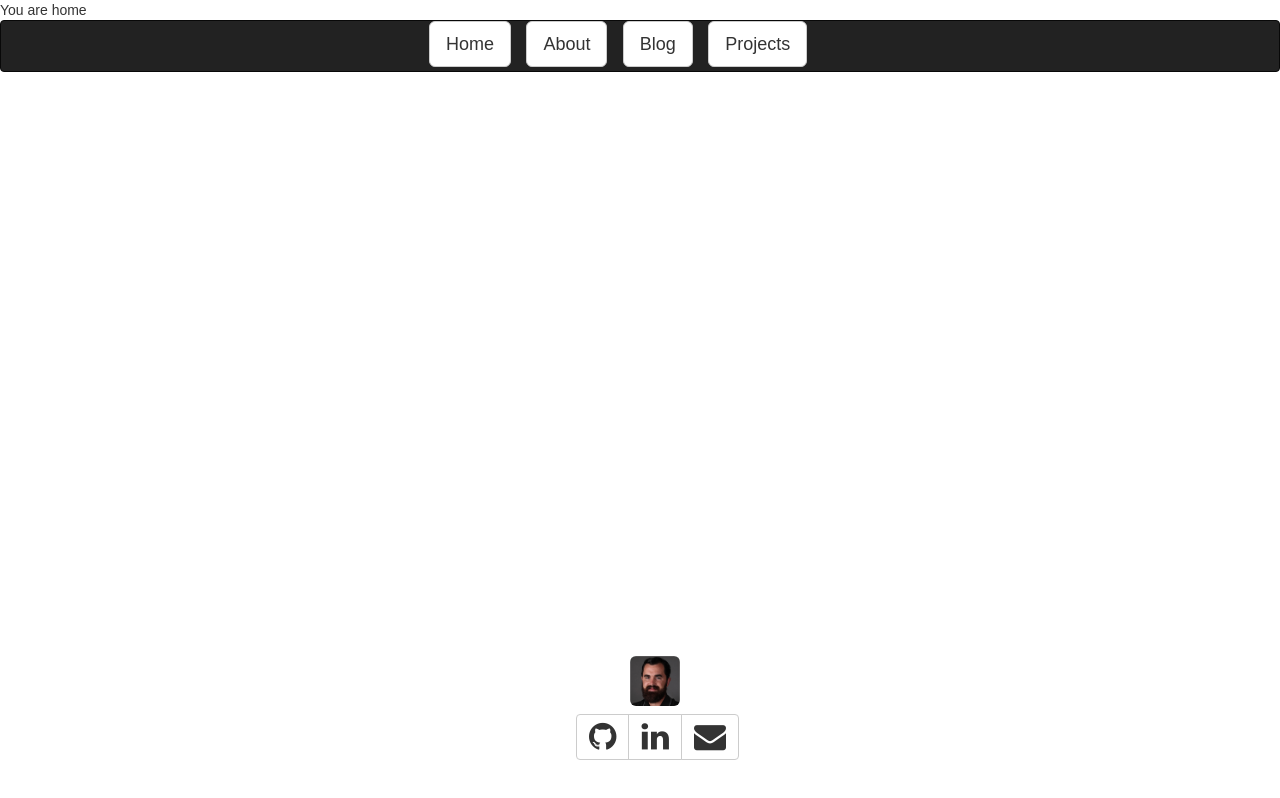
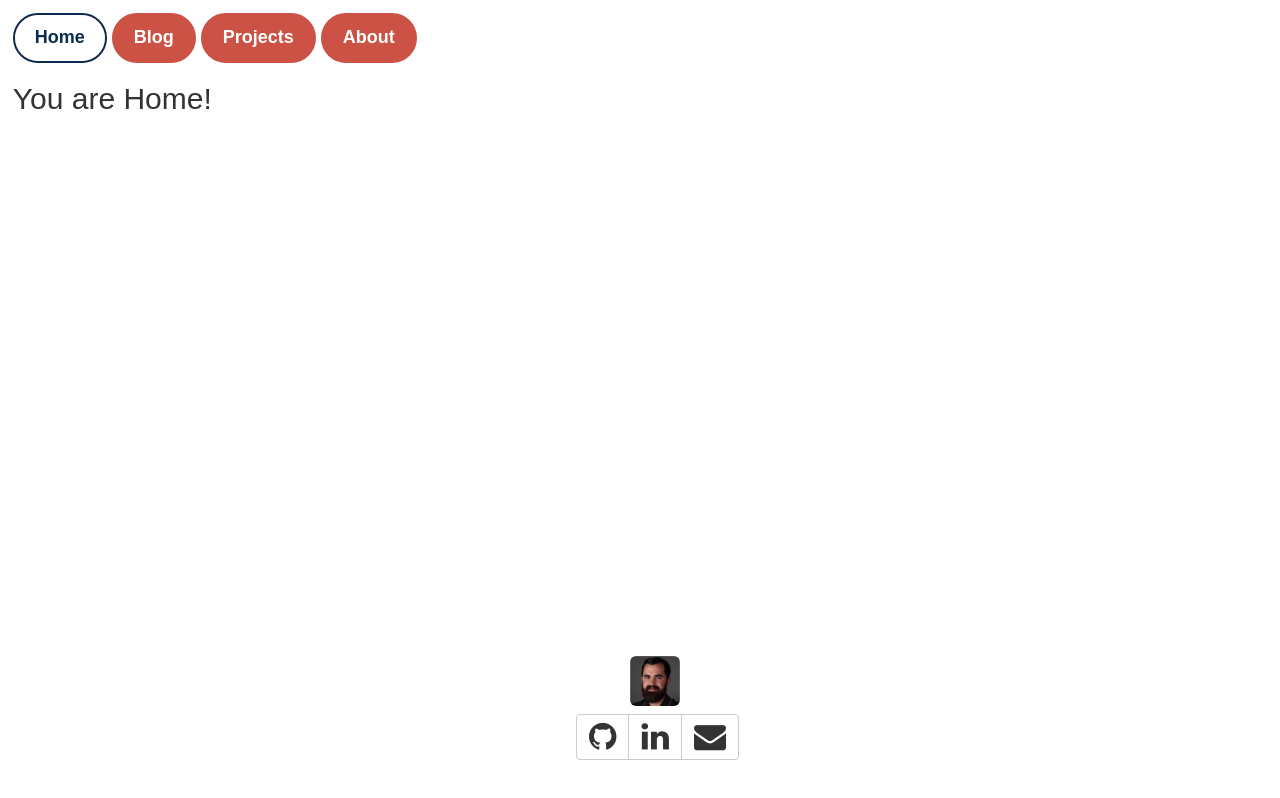
Before and after one commit to boveus/old-website, a React (Create React App) app: page / in a window 1280 px wide. Built offline with nearby package versions, Linux system fonts and the light colour scheme.

Commit message:
refactor header to be tabs, style it

```diff
--- a/public/index.html
+++ b/public/index.html
@@ -25,22 +25,6 @@
   <title>React App</title>
 </head>
 
-<div id='home'>
-  You are home
-</div>
-
-<div id='about'>
-  You are about
-</div>
-
-<div id='blog'>
-  You are blog
-</div>
-
-<div id='projects'>
-  You are projects
-</div>
-
 <body>
   <noscript>
       You need to enable JavaScript to run this app.
--- a/src/App.css
+++ b/src/App.css
@@ -27,10 +27,86 @@
   to { transform: rotate(360deg); }
 }
 
-.topButton {
-  margin-right: 2%;
+/* Tabs styling */
+
+.tab {
+  margin-top: 1%;
+  margin-left: 1%;
+  margin-right: 1%;
 }
 
+a:hover,a:focus{
+    outline: none;
+    text-decoration: none;
+}
+.tab .nav-tabs{
+    border: none;
+    margin-bottom: 20px;
+}
+.tab .nav-tabs li a{
+    padding: 10px 20px;
+    margin-right: 5px;
+    background: #cb5245;
+    font-size: 18px;
+    font-weight: 700;
+    color: #fff;
+    border: 2px solid #cb5245;
+    border-radius: 50px;
+    overflow: hidden;
+    z-index: 1;
+    position: relative;
+    transition: all 0.4s ease-in 0s;
+}
+.tab .nav-tabs li a:hover{
+    color: #cb5245;
+    background: #fff;
+    border: 2px solid #cb5245;
+}
+.tab .nav-tabs li.active a{
+    color: #092c4f;
+    border: 2px solid #092c4f;
+}
+.tab .nav-tabs li a:before{
+    content: "";
+    display: block;
+    width: 200px;
+    height: 200px;
+    border-radius: 50%;
+    background: #fff;
+    margin-top: -100px;
+    position: absolute;
+    top: 50%;
+    left: -50%;
+    opacity: 0.3;
+    z-index: -1;
+    transform: scale(0);
+    transition: all 0.4s ease-in 0.1s;
+}
+.tab .nav-tabs li a:hover:before,
+.tab .nav-tabs li.active a:before{
+    opacity: 1;
+    transform: scale(2);
+}
+
+@media only screen and (max-width: 479px){
+    .tab .nav-tabs li{
+        width: 100%;
+        text-align: center;
+        margin-bottom: 15px;
+    }
+    .tab .nav-tabs li a:hover:before,
+    .tab .nav-tabs li.active a:before{
+        transform: scale(10);
+    }
+}
+
+/* About page */
+
+.about-page {
+  all: unset;
+}
+
+/* Footer styling */
 .headshot {
   width: 50px;
   height: 50px;
@@ -45,10 +121,6 @@ footer {
   left: 45%;
 }
 
-.headerButtons {
-  margin-left: 31%;
-}
-
 .footerbuttons {
   font-size: 32px;
 }
--- a/src/App.js
+++ b/src/App.js
@@ -1,13 +1,13 @@
 import React, { Component } from 'react'
 import './App.css'
-import Topnav from './components/topnav'
+import Header from './components/header'
 import Footer from './components/footer'
 
 class App extends Component {
   render () {
     return (
       <div>
-        <Topnav />
+        <Header />
         <Footer />
       </div>
     )
--- /dev/null
+++ b/src/components/header.js
@@ -0,0 +1,31 @@
+import React, { Component } from 'react'
+import { Tabs, Tab } from 'react-bootstrap'
+import Home from './html/home'
+import Blog from './html/blog'
+import About from './html/about'
+import Projects from './html/projects'
+
+class Header extends Component {
+  render () {
+    return (
+      <div id='header'>
+        <Tabs defaultActiveKey={1} animation={false} className='tab' id='header-tabs'>
+          <Tab eventKey={1} title='Home'>
+            <Home />
+          </Tab>
+          <Tab eventKey={2} title='Blog'>
+            <Blog />
+          </Tab>
+          <Tab eventKey={3} title='Projects'>
+            <Projects />
+          </Tab>
+          <Tab eventKey={4} title='About'>
+            <About />
+          </Tab>
+        </Tabs>
+      </div>
+    )
+  }
+}
+
+export default Header
--- a/src/components/headerbuttons.js
+++ b/src/components/headerbuttons.js
@@ -32,7 +32,6 @@ class Headerbuttons extends Component {
     }
   }
 
-
   render () {
     return (
       <div className='headerButtons'>
--- /dev/null
+++ b/src/components/html/about.js
@@ -0,0 +1,13 @@
+import React, { Component } from 'react'
+
+class About extends Component {
+  render () {
+    return (
+      <div className='about-page'>
+        <h2> You are on the about Page! </h2>
+      </div>
+    )
+  }
+}
+
+export default About
--- /dev/null
+++ b/src/components/html/blog.js
@@ -0,0 +1,11 @@
+import React, { Component } from 'react'
+
+class Blog extends Component {
+  render () {
+    return (
+      <h2> You are on the Blog page! </h2>
+    )
+  }
+}
+
+export default Blog
--- /dev/null
+++ b/src/components/html/home.js
@@ -0,0 +1,11 @@
+import React, { Component } from 'react'
+
+class Home extends Component {
+  render () {
+    return (
+      <h2> You are Home! </h2>
+    )
+  }
+}
+
+export default Home
--- /dev/null
+++ b/src/components/html/projects.js
@@ -0,0 +1,11 @@
+import React, { Component } from 'react'
+
+class Projects extends Component {
+  render () {
+    return (
+      <h2> You are on the projects page! </h2>
+    )
+  }
+}
+
+export default Projects
```
